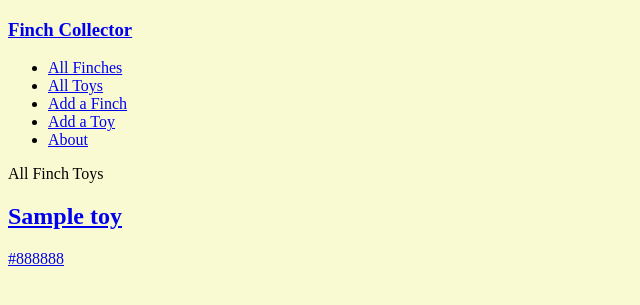
After one commit to jaehyun1009/finch-collector-lab, a Django app: page /toys/ in a window 1280 px wide. The commit adds this page. Shown: the top 305 px of the page, without its empty margins (0-640 px from the left). Run offline with Django 3.2, Linux system fonts and the light colour scheme; tables that the repository leaves empty hold one stand-in row (values such as "Sample post"); some web fonts are replaced.

Commit message:
add second model

```diff
--- a/main_app/admin.py
+++ b/main_app/admin.py
@@ -1,6 +1,7 @@
 from django.contrib import admin
-from .models import Finch, Feeding
+from .models import Finch, Feeding, Toy
 
 # Register your models here.
 admin.site.register(Finch)
 admin.site.register(Feeding)
+admin.site.register(Toy)
--- a/main_app/models.py
+++ b/main_app/models.py
@@ -1,5 +1,6 @@
 from django.db import models
 from django.urls import reverse
+from datetime import date
 
 MEALS = (
   ('B', 'Breakfast'),
@@ -18,7 +19,10 @@ class Finch(models.Model):
     return self.name
 
   def get_absolute_url(self):
-      return reverse("finches_detail", kwargs={"finch_id": self.id})
+    return reverse("finches_detail", kwargs={"finch_id": self.id})
+
+  def fed_for_today(self):
+    return self.feeding_set.filter(date=date.today()).count() >= len(MEALS)
 
 class Feeding(models.Model):
   date = models.DateField('Feeding Date')
@@ -35,3 +39,13 @@ class Feeding(models.Model):
 
   class Meta:
     ordering = ['-date']
+
+class Toy(models.Model):
+  name = models.CharField(max_length=50)
+  color = models.CharField(max_length=20)
+
+  def __str__(self):
+    return self.name
+
+  def get_absolute_url(self):
+      return reverse("toys_detail", kwargs={"pk": self.id})
--- a/main_app/templates/base.html
+++ b/main_app/templates/base.html
@@ -25,8 +25,10 @@
     </div>
     <nav>
       <ul>
-        <li><a href={% url 'finches_index' %}>All Finches</li>
-        <li><a href={% url 'finches_create' %}>Add a Finch</li>
+        <li><a href={% url 'finches_index' %}>All Finches</a></li>
+        <li><a href={% url 'toys_index' %}>All Toys</a></li>
+        <li><a href={% url 'finches_create' %}>Add a Finch</a></li>
+        <li><a href={% url 'toys_create' %}>Add a Toy</a></li>
         <li><a href={% url 'about' %}>About</a></li>
       </ul>
     </nav>
--- a/main_app/templates/finches/detail.html
+++ b/main_app/templates/finches/detail.html
@@ -48,6 +48,11 @@
   {% endif %}
   <h3>Add a Feeding</h3>
   <form action={% url 'add_feeding' finch.id %} method="post">
+    {% if finch.fed_for_today %}
+      <p>{{finch.name}} has been fed all of their meals for today!</p>
+    {% else %}
+      <p>{{finch.name}} might be hungry!</p>
+    {% endif %}
     {% csrf_token %}
     {{feeding_form.as_p}}
     <button type="submit">Add Feeding</button>
--- /dev/null
+++ b/main_app/templates/main_app/toy_list.html
@@ -0,0 +1,22 @@
+{% extends 'base.html' %}
+{% load static %}
+
+{% block content %}
+<section>
+  All Finch Toys
+</section>
+<section>
+  {% for toy in toy_list %}
+    <div>
+      <div>
+      </div>
+      <a href={% url 'toys_detail' toy.id %}>
+        <div>
+          <h2>{{toy.name}}</h2>
+          <p>{{toy.color}}</p>
+        </div>
+      </a>
+    </div>
+  {% endfor %}
+</section>
+{% endblock %}
--- a/main_app/urls.py
+++ b/main_app/urls.py
@@ -9,5 +9,10 @@ urlpatterns = [
   path('finches/create/', views.FinchCreate.as_view(), name='finches_create'),
   path('finches/<int:pk>/update/', views.FinchUpdate.as_view(), name='finches_update'),
   path('finches/<int:pk>/delete/', views.FinchDelete.as_view(), name='finches_delete'),
-  path('finches/<int:finch_id>/add_feeding/', views.add_feeding, name='add_feeding')
+  path('finches/<int:finch_id>/add_feeding/', views.add_feeding, name='add_feeding'),
+  path('toys/create/', views.ToyCreate.as_view(), name='toys_create'),
+  path('toys/<int:pk>/', views.ToyDetail.as_view(), name='toys_detail'),
+  path('toys/', views.ToyList.as_view(), name='toys_index'),
+  path('toys/<int:pk>/update/', views.ToyUpdate.as_view(), name='toys_update'),
+  path('toys/<int:pk>/delete', views.ToyDelete.as_view(), name='toys_delete')
 ]
--- a/main_app/views.py
+++ b/main_app/views.py
@@ -1,6 +1,7 @@
 from django.shortcuts import render, redirect
+from django.views.generic import ListView, DetailView
 from django.views.generic.edit import CreateView, UpdateView, DeleteView
-from .models import Finch
+from .models import Finch, Toy
 from .forms import FeedingForm
 
 class FinchCreate(CreateView):
@@ -14,6 +15,24 @@ class FinchUpdate(UpdateView):
 class FinchDelete(DeleteView):
   model = Finch
   success_url = '/finches/'
+
+class ToyCreate(CreateView):
+  model = Toy
+  fields = '__all__'
+
+class ToyList(ListView):
+  model = Toy
+
+class ToyDetail(DetailView):
+  model = Toy
+
+class ToyUpdate(UpdateView):
+  model = Toy
+  fields = ['name', 'color']
+
+class ToyDelete(DeleteView):
+  model = Toy
+  success_url = '/toys/'
 
 # Create your views here.
 def home(request):
```
Also changed, not shown: main_app/templates/main_app/toy_confirm_delete.html (added, +14 -0 lines), main_app/templates/main_app/toy_detail.html (added, +15 -0 lines), main_app/templates/main_app/toy_form.html (added, +17 -0 lines), main_app/migrations/0003_auto_20210829_2302.py (added).
